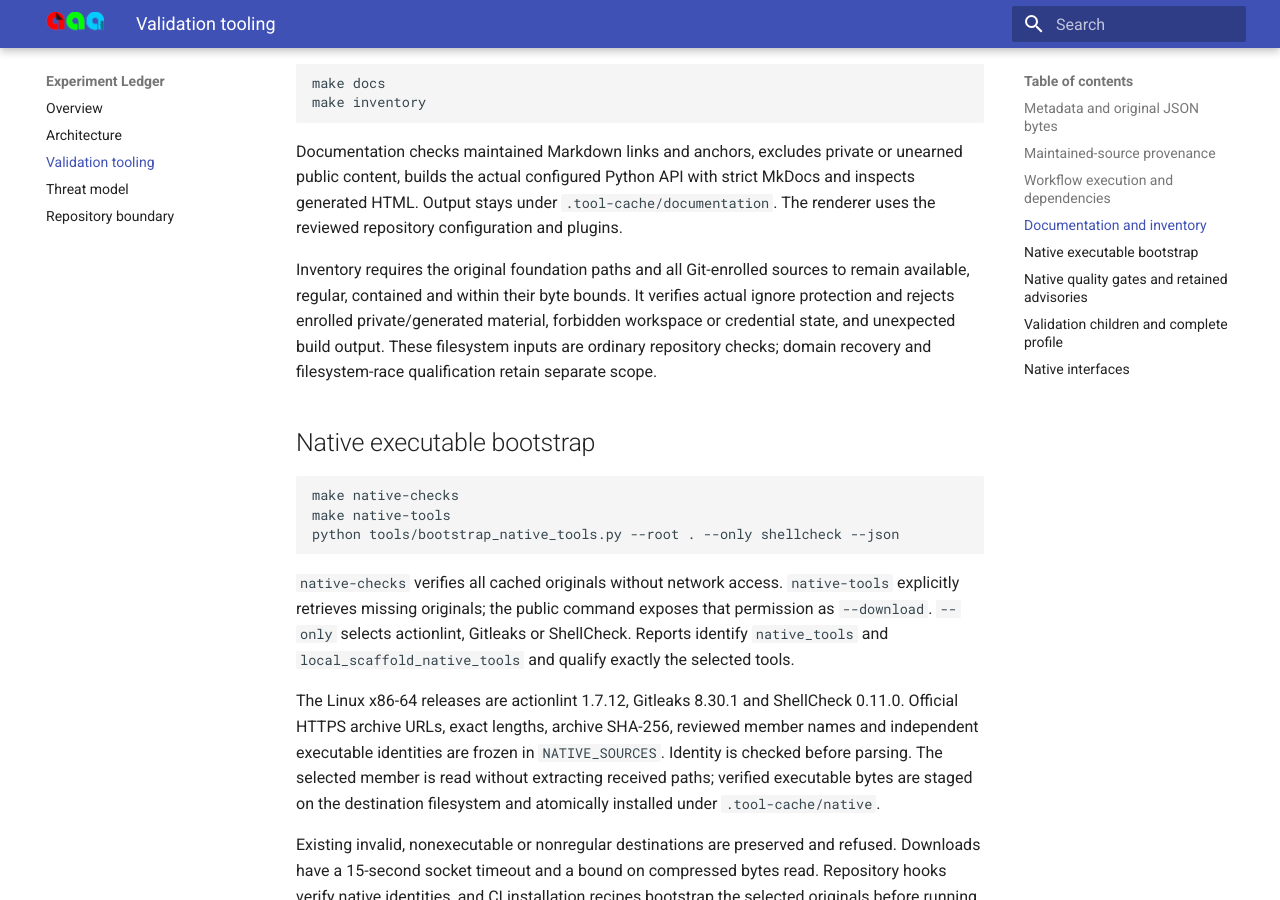
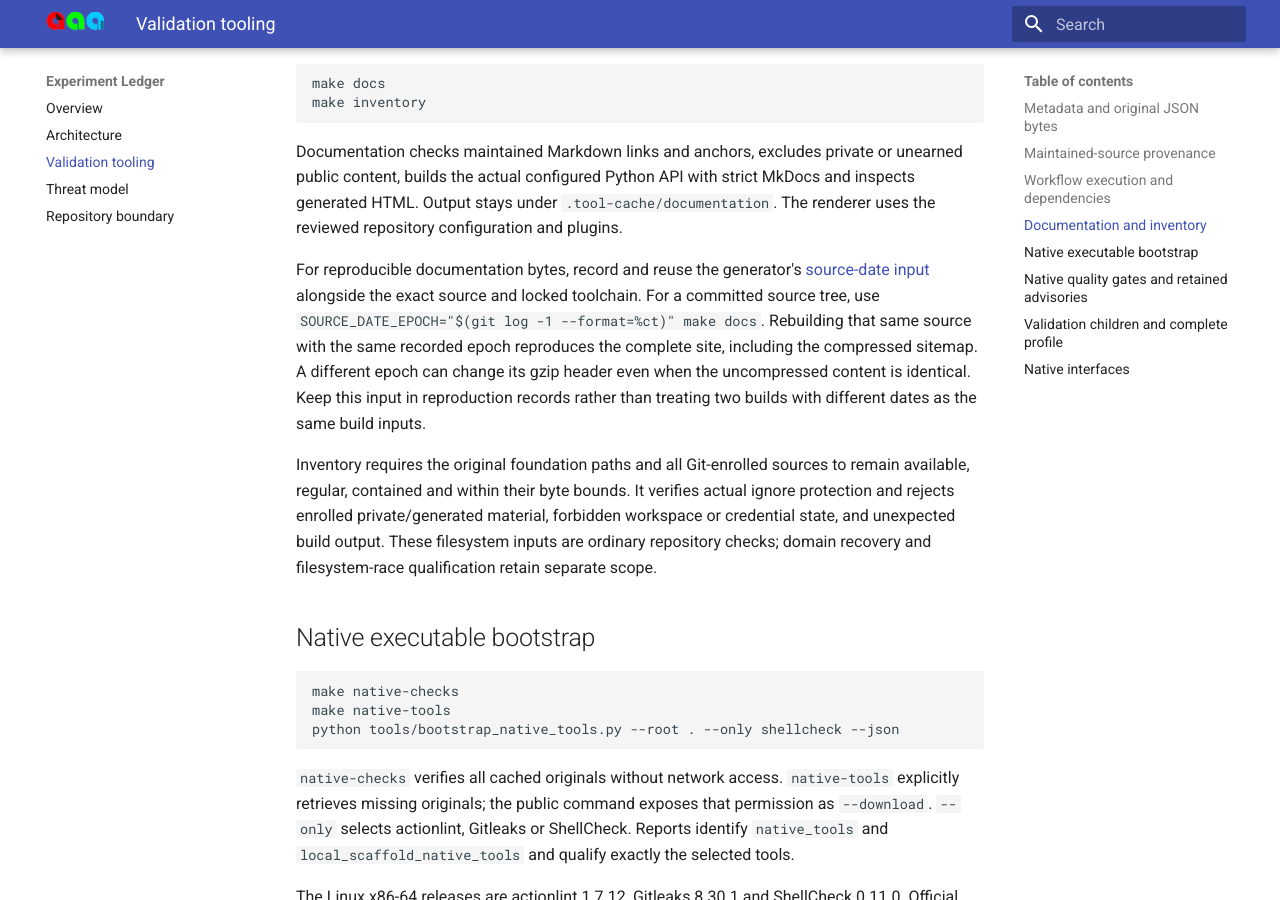
Before and after one commit to anulum/experiment-ledger, an MkDocs documentation site: the page built from docs/validation-tooling.md, in a window 1280 px wide and 900 px high, scrolled down 3272 px. Built offline with MkDocs 1.6.1 and Material for MkDocs 9.7.7, drawn with Linux system fonts in a browser that asks for light colours.

Commit message:
docs(validation): record the documentation reproduction date input
Describe the actual source-date input needed to reproduce every generated
site file, including gzip metadata. Keep the chosen epoch with source and
locked toolchain provenance rather than comparing different build inputs.

Validation: two real strict Make documentation builds reproduce all 57 files
with the recorded epoch; probes retain the differing gzip date evidence.
All 51 Python source hashes and their current owning coverage are unchanged.
No maintained language counterpart or benchmark changes; no full suite.

Seat: 2467120
Authored by Anulum Fortis & Arcane Sapience (protoscience@anulum.li)

````diff
--- a/docs/validation-tooling.md
+++ b/docs/validation-tooling.md
@@ -82,6 +82,8 @@ make inventory
 ```
 
 Documentation checks maintained Markdown links and anchors, excludes private or unearned public content, builds the actual configured Python API with strict MkDocs and inspects generated HTML. Output stays under `.tool-cache/documentation`. The renderer uses the reviewed repository configuration and plugins.
+
+For reproducible documentation bytes, record and reuse the generator's [source-date input](https://reproducible-builds.org/specs/source-date-epoch/) alongside the exact source and locked toolchain. For a committed source tree, use `SOURCE_DATE_EPOCH="$(git log -1 --format=%ct)" make docs`. Rebuilding that same source with the same recorded epoch reproduces the complete site, including the compressed sitemap. A different epoch can change its gzip header even when the uncompressed content is identical. Keep this input in reproduction records rather than treating two builds with different dates as the same build inputs.
 
 Inventory requires the original foundation paths and all Git-enrolled sources to remain available, regular, contained and within their byte bounds. It verifies actual ignore protection and rejects enrolled private/generated material, forbidden workspace or credential state, and unexpected build output. These filesystem inputs are ordinary repository checks; domain recovery and filesystem-race qualification retain separate scope.
 
````
